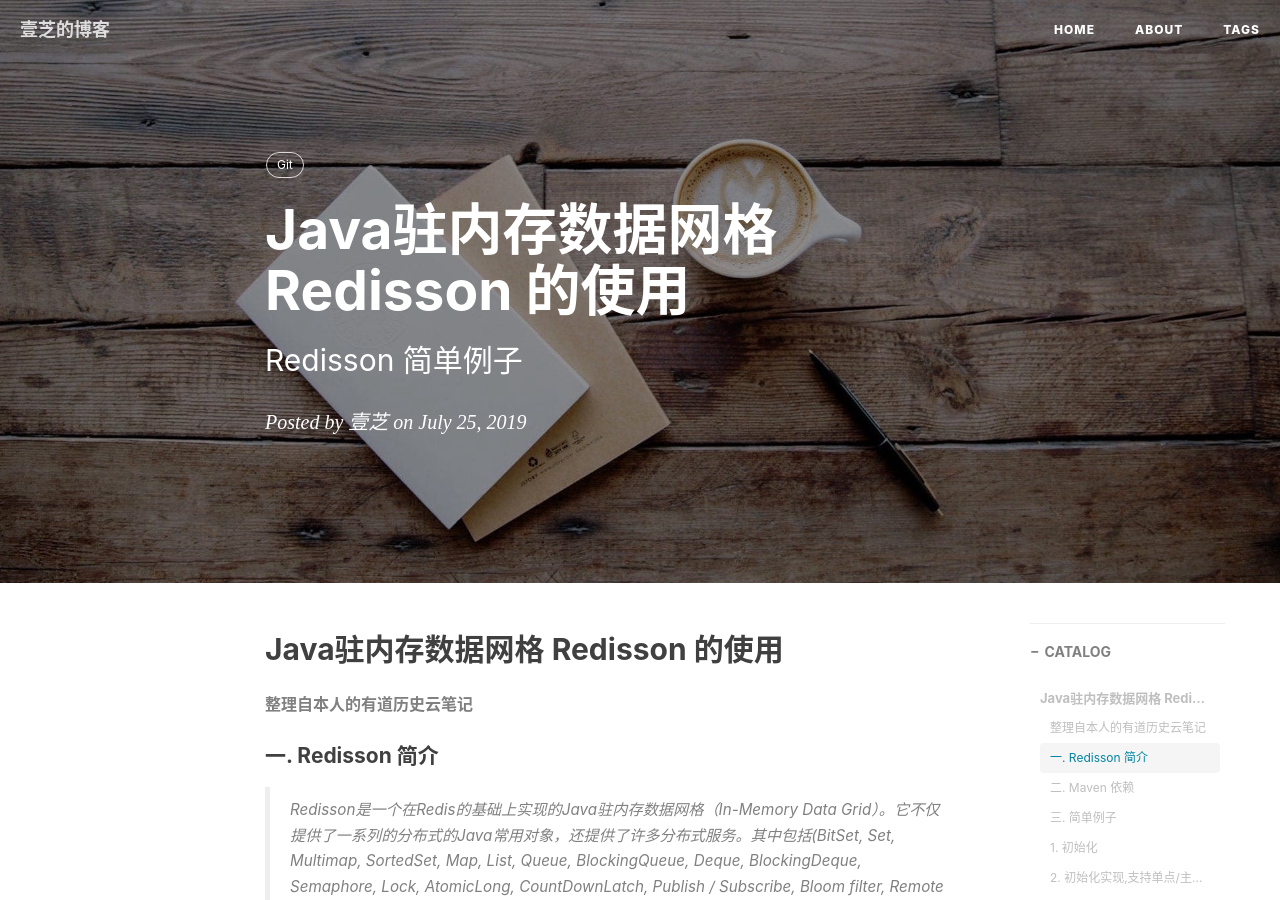
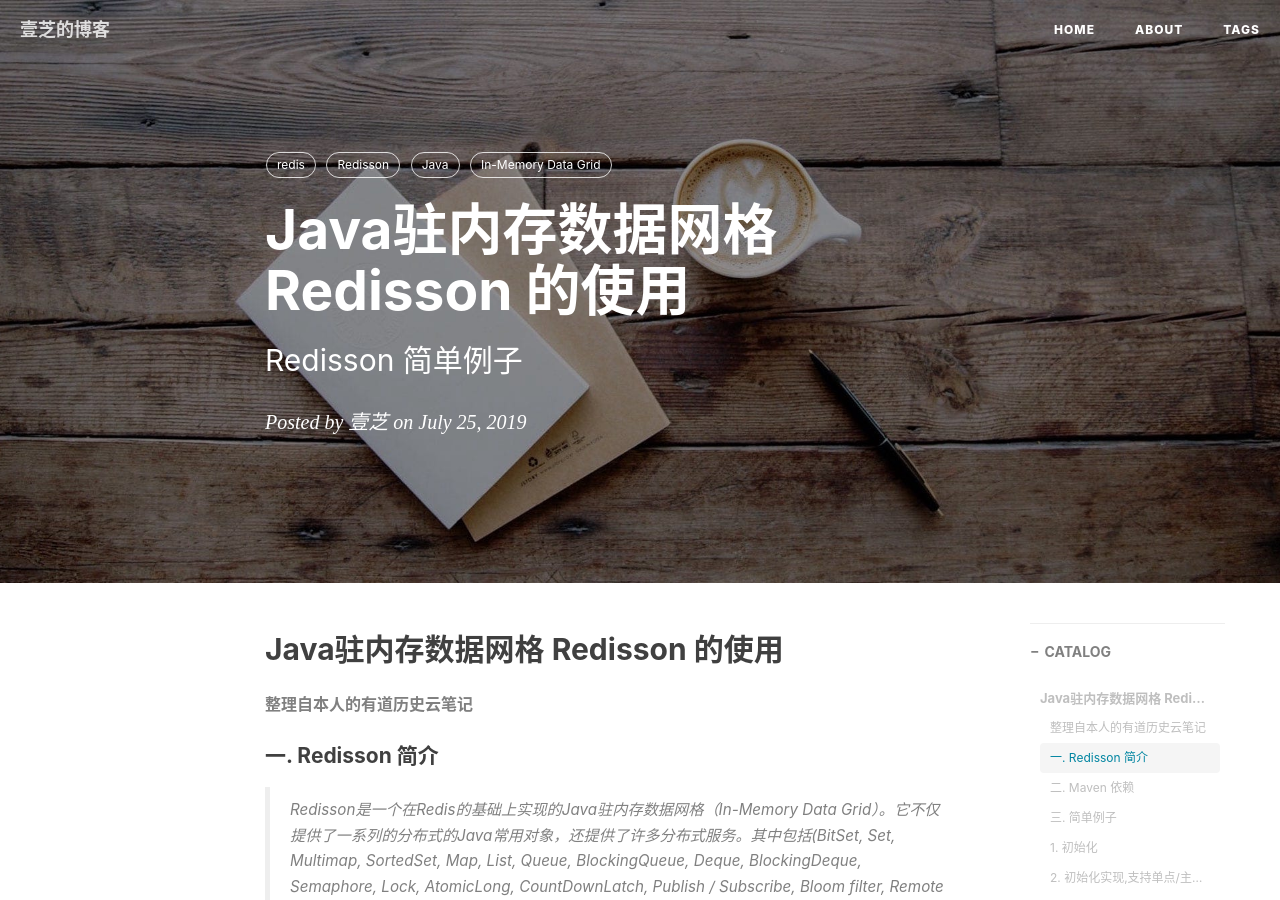
Before and after one commit to GlxyDbyz/glxydbyz.github.io, a Jekyll site: the page built from _posts/2019-07-25-redis-client-redisson.md, in a window 1280 px wide and 900 px high. Built offline with Jekyll 4.4.1, drawn with Linux system fonts in a browser that asks for light colours; nearby versions of some CDN libraries; comment, search, counter and statistics services are not loaded.

Commit message:
[modify] tags

```diff
--- a/_posts/2019-07-25-redis-client-redisson.md
+++ b/_posts/2019-07-25-redis-client-redisson.md
@@ -7,7 +7,10 @@
 header-img: img/post-bg-coffee.jpg
 catalog: true
 tags:
-    - Git
+    - redis
+    - Redisson
+    - Java
+    - In-Memory Data Grid
 ---
 
 ## Java驻内存数据网格 Redisson 的使用
```
